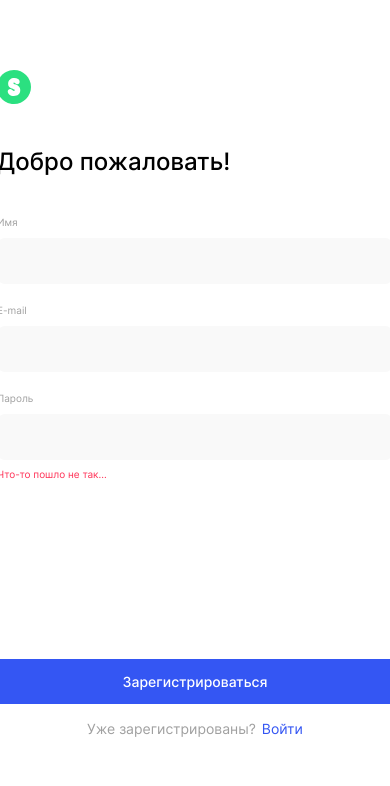
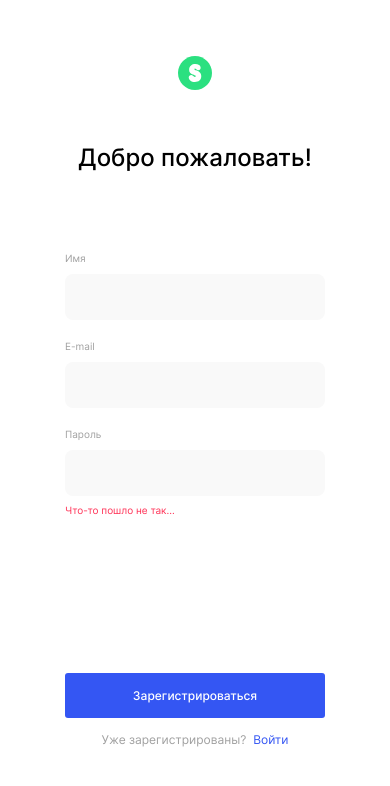
Before and after one commit to ViDasha/movies-explorer-frontend, a React (Create React App) app: page /signup in a window 390 px wide. Shown: the top 786 px of the page. Built offline with nearby package versions, Linux system fonts and the light colour scheme.

Commit message:
feat: add media for Login, NotFound, Register

```diff
--- a/src/components/Login/Login.css
+++ b/src/components/Login/Login.css
@@ -63,7 +63,7 @@
 }
 
 .login__button-save {
-  margin: 179px 0 0;
+  margin: 159px 0 0;
   width: 396px;
   height: 45px;
   background: #3456F3;
@@ -80,6 +80,10 @@
 .login__button-save:hover {
   cursor: pointer;
   opacity: .7;
+}
+
+.login__button-save_type_register {
+  margin-top: 69px;
 }
 
 .login__signin {
@@ -114,3 +118,50 @@
 .login__register-link:hover {
   opacity: .7;
 }
+
+@media screen and (max-width: 780px) {
+  .login {
+    margin: 232px 0 232px;
+  }
+}
+
+@media screen and (max-width: 450px) {
+  .login {
+    margin: 56px 0 30px;
+    align-items: center;
+  }
+
+  .login__title {
+    margin: 50px 0 80px;
+  }
+
+  .login__item {
+    width: 230px;
+  }
+
+  .login__button-save {
+    margin-top: 247px;
+    width: 260px;
+    font-size: 12px;
+    line-height: 15px;
+  }
+
+  .login__button-save_type_register {
+    margin-top: 157px;
+  }
+
+  .login__signin {
+    margin-top: 14px;
+  }
+
+  .login__question {
+    font-size: 12px;
+    line-height: 15px;
+  }
+
+  .login__register-link {
+    margin-left: 7px;
+    font-size: 12px;
+    line-height: 15px;
+  }
+}
--- a/src/components/NotFound/NotFound.css
+++ b/src/components/NotFound/NotFound.css
@@ -23,7 +23,7 @@
 }
 
 .notfound__back {
-  margin: 184px 0 0;
+  margin: 184px 0 60px;
   padding: 0;
   font-style: normal;
   font-weight: 400;
@@ -39,3 +39,33 @@
   cursor: pointer;
   opacity: .7;
 }
+
+@media screen and (max-width: 780px) {
+  .notfound__title {
+    margin-top: 408px;
+  }
+
+  .notfound__back {
+    margin-bottom: 222px;
+  }
+}
+
+@media screen and (max-width: 450px) {
+  .notfound__title {
+    margin-top: 329px;
+    font-size: 80px;
+    line-height: 97px;
+  }
+
+  .notfound__description {
+    margin-top: 10px;
+    font-size: 12px;
+    line-height: 15px;
+  }
+
+  .notfound__back {
+    margin: 284px 0 30px;
+    font-size: 12px;
+    line-height: 15px;
+  }
+}
--- a/src/components/Register/Register.jsx
+++ b/src/components/Register/Register.jsx
@@ -19,7 +19,7 @@ function Register(){
           <p className="login__item-type">Пароль</p>
           <input id="password" name="password" type="password" className="login__item login__item_type_error" minLength="2" maxLength="40" required/>
           <span className="login__item-error">Что-то пошло не так...</span>
-          <button type="submit" aria-label="Зарегистрироваться" name="save" className="login__button-save">Зарегистрироваться</button>
+          <button type="submit" aria-label="Зарегистрироваться" name="save" className="login__button-save login__button-save_type_register">Зарегистрироваться</button>
         </form>
         <div className="login__signin">
           <p className="login__question">Уже зарегистрированы?</p>
```
